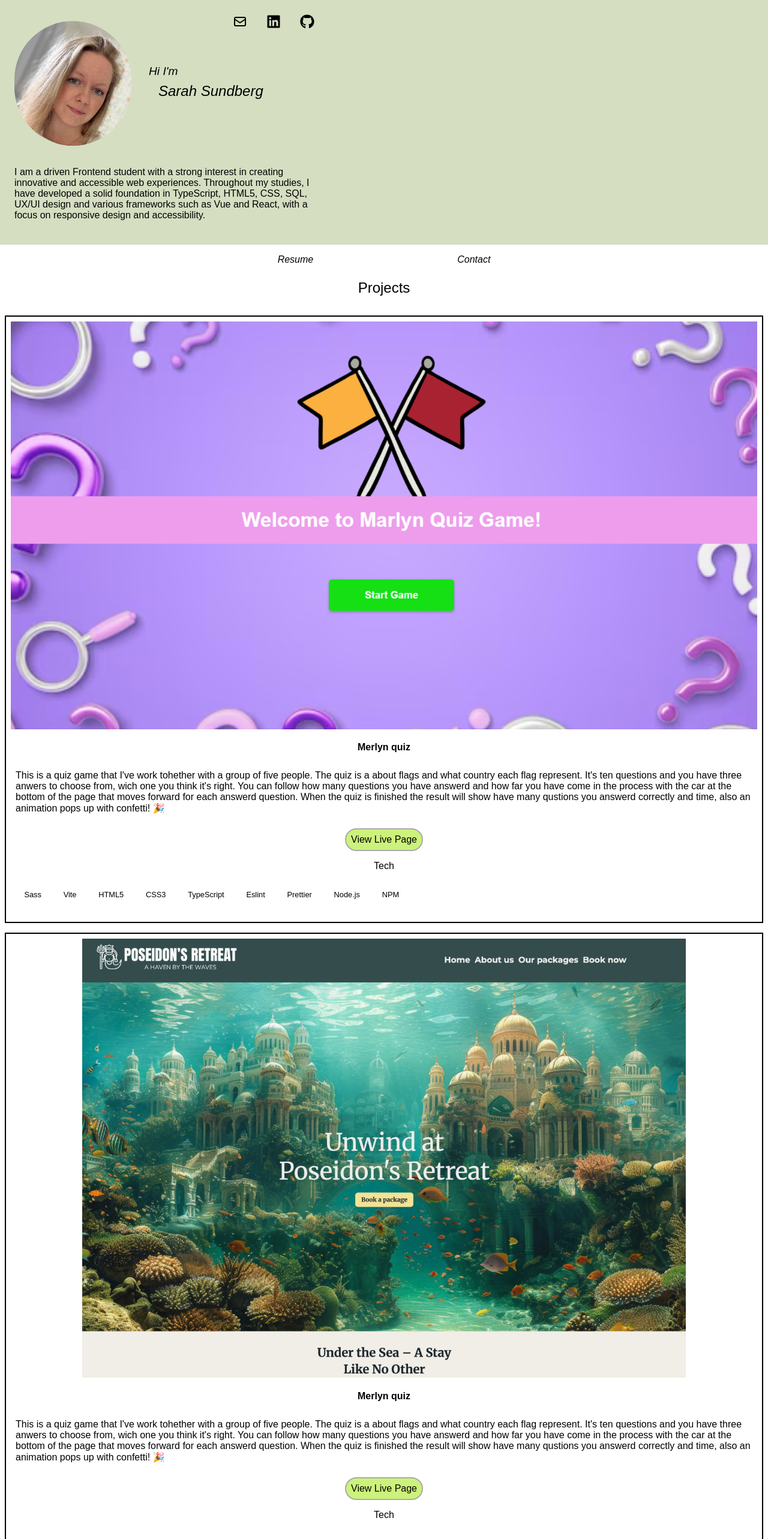
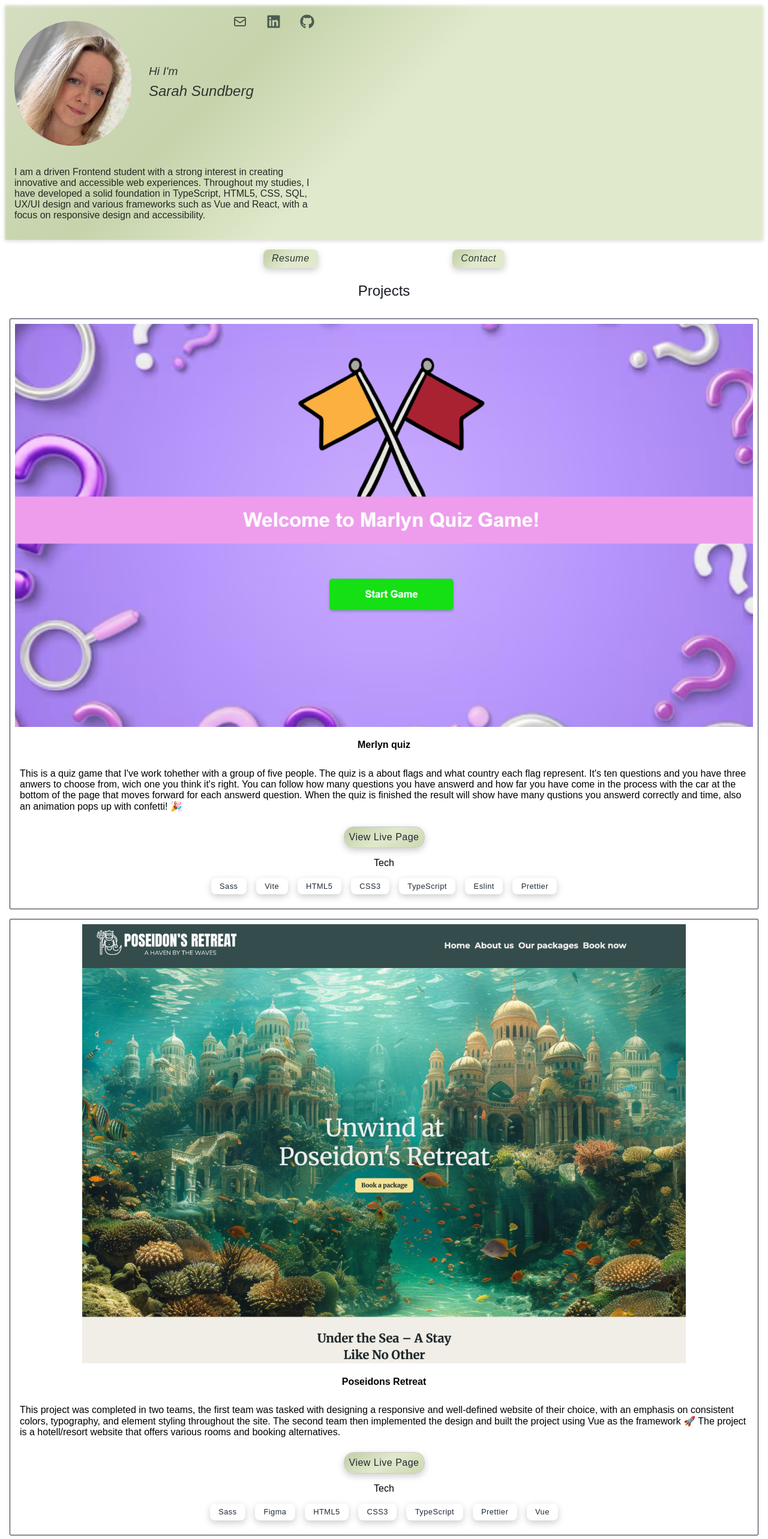
Before and after one commit to SarahSu92/Portfolio, a React (Vite) app in the folder Portfolio/: page / in a window 1280 px wide. Shown: the top 2566 px of the page at 60% size. Built offline with nearby package versions, Linux system fonts and the light colour scheme.

Commit message:
(feat): adjusted scss

```diff
--- a/Portfolio/src/Layout/Layout.scss
+++ b/Portfolio/src/Layout/Layout.scss
@@ -1,12 +1,23 @@
 Body {
     font-family: Arial, Helvetica, sans-serif;
+    padding: 0.5rem;
 }
 
 header {
-    background-color: #D5DEC1;
-    padding: 0.5rem;
+    background: linear-gradient(
+    135deg,
+    #d5dec1 0%,
+    #c6d3ab 30%,
+    #e0e9cc 50%,
+
+
+  );
+   box-shadow:
+    inset 0 2px 4px rgba(255, 255, 255, 0.6),
+    0 2px 6px rgba(0, 0, 0, 0.15);
     display: flex;
     align-items: center;
+    border-radius: 2px;
 }
 
 main {
@@ -16,5 +27,18 @@ main {
 
 footer {
     height: 100px;
-    background-color: #D5DEC1;
+    background: linear-gradient(
+    135deg,
+    #d5dec1 0%,
+    #c6d3ab 0%,
+    #e0e9cc 50%,
+    #beca9d 140%
+
+  );
+   box-shadow:
+    inset 0 2px 4px rgba(255, 255, 255, 0.6),
+    0 2px 6px rgba(0, 0, 0, 0.15);
+    display: flex;
+    align-items: center;
+    border-radius: 2px;
 }
--- a/Portfolio/src/Layout/Layout.tsx
+++ b/Portfolio/src/Layout/Layout.tsx
@@ -1,3 +1,4 @@
+import { Footer } from '../components/Footer/Footer';
 import { Header } from '../components/Header/Header';
 import { Main } from '../components/Main/Main';
 
@@ -12,7 +13,9 @@ export const Layout = () => {
       <main>
         <Main />
       </main>
-      <footer></footer>
+      <footer>
+        <Footer />
+      </footer>
     </>
   );
 };
--- a/Portfolio/src/components/Button/Button.scss
+++ b/Portfolio/src/components/Button/Button.scss
@@ -1,15 +1,26 @@
 .btn {
-    background-color: #ccf27b;
-    border-radius: 40px;
-    border: 2px solid #aaa;
+    background: linear-gradient(145deg,
+            #d5dec1 0%,
+            #c6d3ab 10%,
+            #e0e9cc 50%,
+            #beca9d 140%
+
+        );
+    box-shadow: 0 4px 12px rgba(0, 0, 0, 0.2);
+    border-radius: 1rem;
+    border: 1px solid #ccc;
     padding: 0.5rem 0.5rem;
     font-size: 1rem;
     transition: 0.3s ease;
+    color: #1f2937;
+    transition: box-shadow 0.3s ease, transform 0.3s ease;
+    letter-spacing: 0.5px;
+
 
 }
 
 .btn:hover {
-    box-shadow: 0 0 12px #464545, 0 0 30px #93c626;
-    transform: scale(1.05);
-
+    background-color: #D5DEC1;
+    transform: scale(1.1);
+    box-shadow: 0 4px 12px rgba(0, 0, 0, 0.2);
 }
--- /dev/null
+++ b/Portfolio/src/components/Footer/Footer.tsx
@@ -0,0 +1,5 @@
+import './Footer.scss';
+
+export const Footer = () => {
+    return<></>
+}
--- a/Portfolio/src/components/Header/Header.scss
+++ b/Portfolio/src/components/Header/Header.scss
@@ -1,8 +1,4 @@
-nav {
-    width: 100%;
-}
-
-ul {
+.nav {
     margin: 0;
     padding: 1rem;
     display: flex;
@@ -11,7 +7,7 @@ ul {
     list-style: none;
 }
 
-li {
+.nav-icons {
     a {
         color: black;
         text-decoration: none;
@@ -24,7 +20,7 @@ li {
 
 
 .icon {
-    color: black;
+    color: #4b5d52; // complementary text color
     transition: 0.3s ease;
 
 }
@@ -47,7 +43,7 @@ li {
 }
 
 h1 {
-
+    color: #2f3531;
     margin-left: 15rem;
     font-size: 1.2rem;
     margin-bottom: 0;
@@ -58,8 +54,8 @@ h1 {
 }
 
 h2 {
-
-    margin-left: 16rem;
+    color: #2f3531;
+    margin-left: 15rem;
     font-size: 1.5rem;
     margin-top: 0.5rem;
     font-style: italic;
@@ -71,4 +67,5 @@ h2 {
     padding: 1rem;
     font-size: 1rem;
     max-width: 500px;
+    color: #232925; // complementary text color
 }
--- a/Portfolio/src/components/Main/Main.scss
+++ b/Portfolio/src/components/Main/Main.scss
@@ -2,35 +2,64 @@
     margin: 0;
     font-size: 1.1rem;
     display: flex;
-    gap: 15rem;
+    gap: 14rem;
     margin-bottom: 1rem;
     margin-top: 1rem;
     justify-content: center;
 }
 
 .resume {
-    transition: 0.3s ease;
+    background: linear-gradient(135deg,
+            #d5dec1 0%,
+            #c6d3ab 10%,
+            #e0e9cc 50%
+
+
+        );
+    box-shadow: 0 4px 12px rgba(0, 0, 0, 0.2);
+    display: flex;
+    align-items: center;
+    border-radius: 2px;
+    color: #2f3531;
+    padding: 0.4rem 0.9rem;
+    font-size: 1rem;
+    font-weight: 500;
+    border-radius: 0.5rem;
+    letter-spacing: 0.5px;
+    cursor: pointer;
+    text-decoration: none;
     font-style: italic;
-    font-size: 1rem;
-    text-decoration: none;
-    cursor: pointer;
-    color: black;
+    transition: 0.4s ease;
 
     &:hover {
-        transform: scale(1.3);
+        transform: scale(1.2);
     }
 }
 
 .contact {
-    transition: 0.3s ease;
+    background: linear-gradient(135deg,
+            #d5dec1 0%,
+            #c6d3ab 10%,
+            #e0e9cc 50%,
+
+        );
+    box-shadow: 0 4px 12px rgba(0, 0, 0, 0.2);
+    display: flex;
+    align-items: center;
+    border-radius: 2px;
+    color: #2f3531;
+    padding: 0.4rem 0.9rem;
+    font-size: 1rem;
+    font-weight: 500;
+    border-radius: 0.5rem;
+    letter-spacing: 0.5px;
+    cursor: pointer;
+    text-decoration: none;
     font-style: italic;
-    font-size: 1rem;
-    text-decoration: none;
-    cursor: pointer;
-    color: black;
+    transition: 0.4s ease;
 
     &:hover {
-        transform: scale(1.3);
+        transform: scale(1.2);
     }
 }
 
@@ -39,6 +68,8 @@ h3 {
     text-align: center;
     font-weight: 100;
     font-size: 1.5rem;
+    color: #191e25;
+
 }
 
 section {
@@ -46,8 +77,9 @@ section {
 }
 
 .projects {
-    border: 2px solid black;
+    border: 1px solid #1f2937;
     padding: 0.5rem;
+    border-radius: 2px;
 }
 
 .image-wrapper {
@@ -71,11 +103,6 @@ h4 {
     font-size: 1rem;
 }
 
-.tech {
-    font-size: 1rem;
-    padding: 0.5rem;
-}
-
 .button {
     display: flex;
     justify-content: center;
@@ -90,15 +117,80 @@ h4 {
 .tech {
     display: flex;
     flex-wrap: wrap;
-    gap: 0.5rem;
     margin-top: 1rem;
+    justify-content: center;
+    gap: 1rem;
+    align-items: center;
 
     span {
         background-color: #fff;
-        color: #000;
+        color: #1f2937;
         padding: 0.4rem 0.9rem;
         font-size: 0.8rem;
-        font-weight: 100;
+        font-weight: 500;
+        border-radius: 0.5rem;
+        box-shadow: 0 4px 12px rgba(0, 0, 0, 0.2);
+        letter-spacing: 0.5px;
 
     }
 }
+
+.tech-skills {
+    margin: 0;
+    padding: 0;
+
+    .tech-skill {
+        margin: 0;
+        padding: 0;
+    }
+
+    .tech {
+        display: flex;
+        justify-content: center;
+        margin-bottom: 1rem;
+    }
+
+    .skills {
+        display: grid;
+        grid-template-columns: repeat(3, 1fr);
+        gap: 1rem;
+        padding: 0;
+        margin: 0;
+        list-style: none;
+
+    }
+
+    .skill {
+        background: linear-gradient(135deg,
+                #d5dec1 65%,
+                #c6d3ab 50%,
+                #e0e9cc 50%,
+
+
+            );
+        box-shadow:
+            inset 0 2px 4px rgba(255, 255, 255, 0.6),
+            0 2px 6px rgba(0, 0, 0, 0.15);
+        color: #2f3531;
+        padding: 0.5rem 0.8rem;
+        font-size: 0.8rem;
+        font-weight: 500;
+        border-radius: 0.5rem;
+        box-shadow: 0 4px 12px rgba(0, 0, 0, 0.2);
+        letter-spacing: 0.5px;
+        border: 1px solid #ccc;
+
+
+        &::before {
+            content: '';
+            margin-right: 0.3rem;
+            width: 0.3rem;
+            height: 0.3rem;
+            margin-bottom: 2px;
+            background-color: #2f3531;
+            border-radius: 50%;
+            display: inline-block;
+        }
+    }
+
+}
--- a/Portfolio/src/components/Main/Main.tsx
+++ b/Portfolio/src/components/Main/Main.tsx
@@ -19,7 +19,7 @@ export const Main = () => {
             <img
               className="image-projects"
               src="/Merlynquiz.png"
-              alt="Merlyn quiz game"
+              alt="Merlyn quiz game, a quizgame."
             ></img>
           </div>
 
@@ -48,8 +48,6 @@ export const Main = () => {
             <span>TypeScript</span>
             <span>Eslint</span>
             <span>Prettier</span>
-            <span>Node.js</span>
-            <span>NPM</span>
           </p>
         </article>
       </section>
@@ -60,21 +58,19 @@ export const Main = () => {
             <img
               className="image-projects"
               src="/Poseidonretreat.png"
-              alt="Merlyn quiz game"
+              alt="Poseidons retreat, a hotell/restort webbsite."
             ></img>
           </div>
 
-          <h4>Merlyn quiz</h4>
+          <h4>Poseidons Retreat</h4>
           <p className="aboutp">
-            This is a quiz game that I've work tohether with a group of five
-            people. The quiz is a about flags and what country each flag
-            represent. It's ten questions and you have three anwers to choose
-            from, wich one you think it's right. You can follow how many
-            questions you have answerd and how far you have come in the process
-            with the car at the bottom of the page that moves forward for each
-            answerd question. When the quiz is finished the result will show
-            have many qustions you answerd correctly and time, also an animation
-            pops up with confetti! 🎉
+            This project was completed in two teams, the first team was tasked
+            with designing a responsive and well-defined website of their
+            choice, with an emphasis on consistent colors, typography, and
+            element styling throughout the site. The second team then
+            implemented the design and built the project using Vue as the
+            framework 🚀 The project is a hotell/resort website that offers
+            various rooms and booking alternatives.
           </p>
           <div className="button">
             <Button />
@@ -83,14 +79,12 @@ export const Main = () => {
           <p className="tech-stack">Tech</p>
           <p className="tech">
             <span>Sass</span>
-            <span>Vite</span>
+            <span>Figma</span>
             <span>HTML5</span>
             <span>CSS3</span>
             <span>TypeScript</span>
-            <span>Eslint</span>
             <span>Prettier</span>
-            <span>Node.js</span>
-            <span>NPM</span>
+            <span>Vue</span>
           </p>
         </article>
       </section>
@@ -101,21 +95,15 @@ export const Main = () => {
             <img
               className="image-projects"
               src="/Atlantisframe.png"
-              alt="Merlyn quiz game"
+              alt="Atlantis Frame, a travel webbsite."
             ></img>
           </div>
 
-          <h4>Merlyn quiz</h4>
+          <h4>Atlantis Frame</h4>
           <p className="aboutp">
-            This is a quiz game that I've work tohether with a group of five
-            people. The quiz is a about flags and what country each flag
-            represent. It's ten questions and you have three anwers to choose
-            from, wich one you think it's right. You can follow how many
-            questions you have answerd and how far you have come in the process
-            with the car at the bottom of the page that moves forward for each
-            answerd question. When the quiz is finished the result will show
-            have many qustions you answerd correctly and time, also an animation
-            pops up with confetti! 🎉
+            This is a side project creating a travel webbpage, learning new
+            skills and exploring new technics by adding video material to a
+            webbpage.
           </p>
           <div className="button">
             <Button />
@@ -123,15 +111,11 @@ export const Main = () => {
 
           <p className="tech-stack">Tech</p>
           <p className="tech">
-            <span>Sass</span>
             <span>Vite</span>
             <span>HTML5</span>
             <span>CSS3</span>
-            <span>TypeScript</span>
-            <span>Eslint</span>
             <span>Prettier</span>
-            <span>Node.js</span>
-            <span>NPM</span>
+            <span>Vue</span>
           </p>
         </article>
       </section>
@@ -142,26 +126,18 @@ export const Main = () => {
             <img
               className="image-projects"
               src="/APIbooks.png"
-              alt="Merlyn quiz game"
+              alt="The Story House, a webbsite about books."
             ></img>
           </div>
 
-          <h4>Merlyn quiz</h4>
+          <h4>The Story House</h4>
           <p className="aboutp">
-            This is a quiz game that I've work tohether with a group of five
-            people. The quiz is a about flags and what country each flag
-            represent. It's ten questions and you have three anwers to choose
-            from, wich one you think it's right. You can follow how many
-            questions you have answerd and how far you have come in the process
-            with the car at the bottom of the page that moves forward for each
-            answerd question. When the quiz is finished the result will show
-            have many qustions you answerd correctly and time, also an animation
-            pops up with confetti! 🎉
+            The Story House is a simple web application where users can browse a
+            list of books, view details and reviews, and add their own reviews.
+            Logged-in users can also add new books to the collection. All book
+            data is fetched from a custom-built API connected to a MongoDB
+            database.
           </p>
-          <div className="button">
-            <Button />
-          </div>
-
           <p className="tech-stack">Tech</p>
           <p className="tech">
             <span>Sass</span>
@@ -169,10 +145,9 @@ export const Main = () => {
             <span>HTML5</span>
             <span>CSS3</span>
             <span>TypeScript</span>
-            <span>Eslint</span>
+            <span>Vue</span>
             <span>Prettier</span>
-            <span>Node.js</span>
-            <span>NPM</span>
+            <span>MongoDB</span>
           </p>
         </article>
       </section>
@@ -183,28 +158,22 @@ export const Main = () => {
             <img
               className="image-projects"
               src="/Todos.png"
-              alt="Merlyn quiz game"
+              alt="Todo-List, a webbsite about your todos."
             ></img>
           </div>
 
-          <h4>Merlyn quiz</h4>
+          <h4>Todo-List</h4>
           <p className="aboutp">
-            This is a quiz game that I've work tohether with a group of five
-            people. The quiz is a about flags and what country each flag
-            represent. It's ten questions and you have three anwers to choose
-            from, wich one you think it's right. You can follow how many
-            questions you have answerd and how far you have come in the process
-            with the car at the bottom of the page that moves forward for each
-            answerd question. When the quiz is finished the result will show
-            have many qustions you answerd correctly and time, also an animation
-            pops up with confetti! 🎉
+            This is project is about learning React and creating a simple todo
+            list in wich you can add tasks, marked them as complete and remove
+            them.
           </p>
           <div className="button">
             <Button />
           </div>
 
           <p className="tech-stack">Tech</p>
-          <p className="tech">
+          <p className='tech'>
             <span>Sass</span>
             <span>Vite</span>
             <span>HTML5</span>
@@ -212,9 +181,9 @@ export const Main = () => {
             <span>TypeScript</span>
             <span>Eslint</span>
             <span>Prettier</span>
-            <span>Node.js</span>
-            <span>NPM</span>
-          </p>
+            <span>JavaScript</span>
+            <span>React</span>
+            </p>
         </article>
       </section>
       {/* -------------------------------------------------- */}
@@ -224,21 +193,18 @@ export const Main = () => {
             <img
               className="image-projects"
               src="/Gottfridsmunkar.png"
-              alt="Merlyn quiz game"
+              alt="Gottfrids Munkar, a donat webbshop."
             ></img>
           </div>
 
-          <h4>Merlyn quiz</h4>
+          <h4>Gottfrids Munkar</h4>
           <p className="aboutp">
-            This is a quiz game that I've work tohether with a group of five
-            people. The quiz is a about flags and what country each flag
-            represent. It's ten questions and you have three anwers to choose
-            from, wich one you think it's right. You can follow how many
-            questions you have answerd and how far you have come in the process
-            with the car at the bottom of the page that moves forward for each
-            answerd question. When the quiz is finished the result will show
-            have many qustions you answerd correctly and time, also an animation
-            pops up with confetti! 🎉
+            This project is a onepage donut webbshop. This is my first webbshop
+            creation, learning JavaScript so the page has not much CSS to
+            celebrate about because I was focusing more on JavaScript and that
+            was also the main focus for this project with the time given. The
+            webb page is responsive to adapt all devices such as mobile, desktop
+            and desktop.
           </p>
           <div className="button">
             <Button />
@@ -247,17 +213,37 @@ export const Main = () => {
           <p className="tech-stack">Tech</p>
           <p className="tech">
             <span>Sass</span>
-            <span>Vite</span>
             <span>HTML5</span>
             <span>CSS3</span>
-            <span>TypeScript</span>
-            <span>Eslint</span>
-            <span>Prettier</span>
-            <span>Node.js</span>
-            <span>NPM</span>
+            <span>JavaScript</span>
           </p>
         </article>
       </section>
+      <section className='tech-skills'>
+        <article className='tech-skill'>
+          <h4>Skills</h4>
+            <div className='tech'>
+              <ul className='skills'>
+                <li className='skill'>HTML5</li>
+                <li className='skill'>CSS3</li>
+                <li className='skill'>JavaScript</li>
+                <li className='skill'>EsLint</li>
+                <li className='skill'>Prettier</li>
+                <li className='skill'>TypeScript</li>
+                <li className='skill'>Vue</li>
+                <li className='skill'>React</li>
+                <li className='skill'>Vite</li>
+                <li className='skill'>NPM</li>
+                <li className='skill'>Node.js</li>
+                <li className='skill'>MySQL</li>
+                <li className='skill'>MongoDB</li>
+                <li className='skill'>Figma</li>
+                <li className='skill'>Photoshop</li>
+                <li className='skill'>SASS</li>
+              </ul>
+            </div>
+        </article>
+        </section>
     </>
   );
 };
```
Also changed, not shown: Portfolio/src/components/Header/Header.tsx (+4 -4 lines), Portfolio/src/components/Footer/Footer.scss (added).
